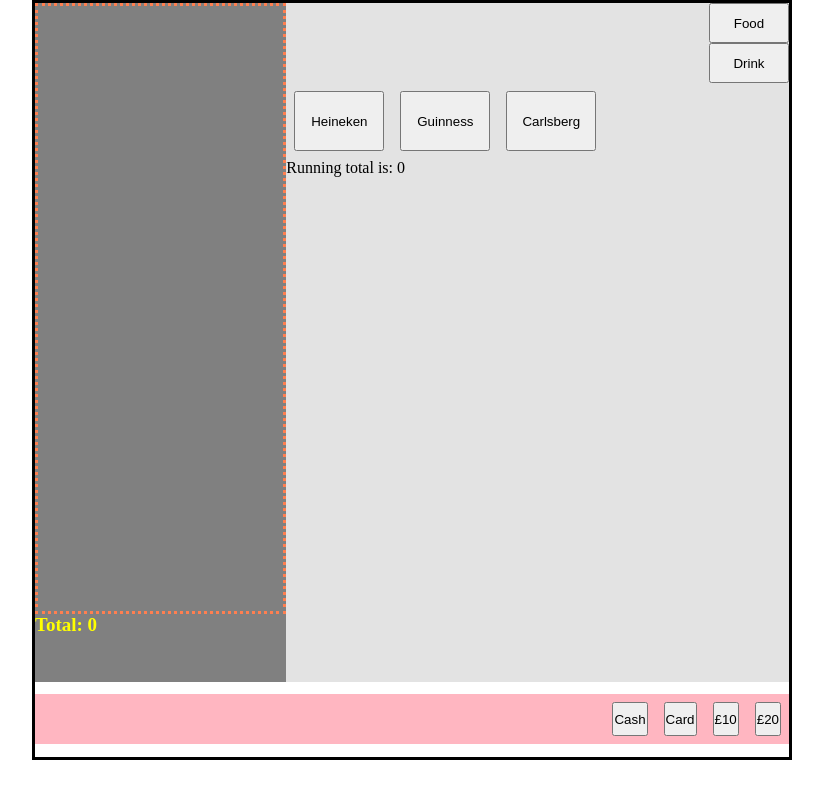
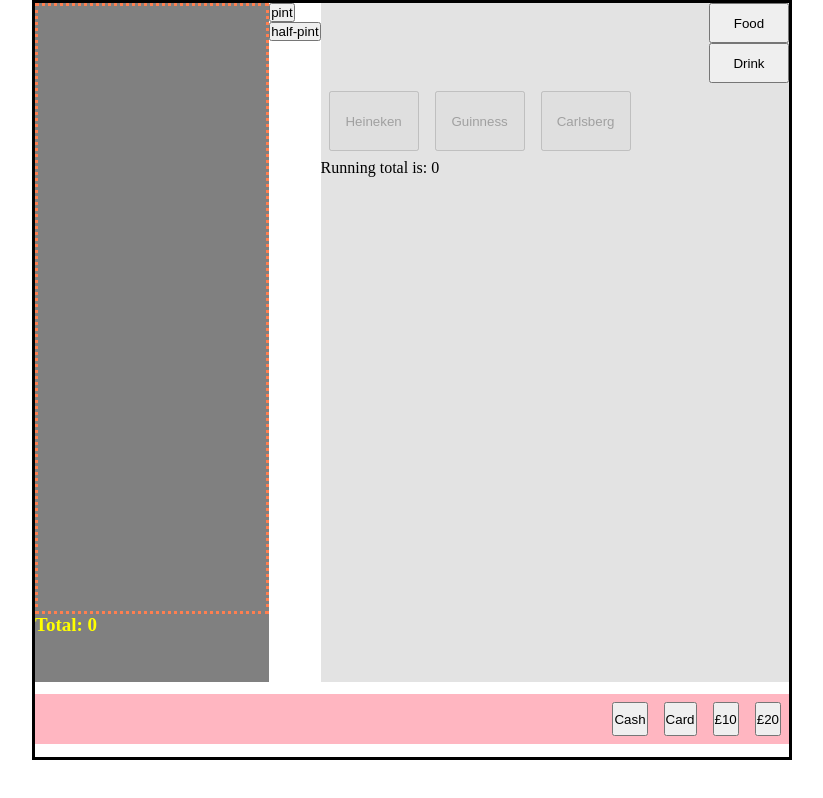
Before and after one commit to kobranocka/till, a Vue app: page / in a window 1280 px wide. Shown: the whole page, without its empty margins (228-1051 px from the left). Built offline with nearby package versions, Linux system fonts and the light colour scheme.

Commit message:
commit on 'main'

```diff
--- a/src/App.vue
+++ b/src/App.vue
@@ -1,6 +1,7 @@
 <template>
   <div class="till-wrapper">
     <Order class="order"/>
+    <SizesPanel class="sizes"/>
     <DrinksTable class="drinks-table"/>
     <PaymentButtons class="payments"/>
   </div>
@@ -10,13 +11,15 @@
 import DrinksTable from './components/DrinksTable.vue';
 import PaymentButtons from './components/PaymentButtons.vue';
 import Order from './components/Order.vue';
+import SizesPanel from './components/SizesPanel.vue';
 
 export default {
   name: 'App',
   components: {
     DrinksTable,
     PaymentButtons,
-    Order
+    Order,
+    SizesPanel
   }
 }
 </script>
--- a/src/assets/drink.json
+++ b/src/assets/drink.json
@@ -4,20 +4,20 @@
         "price":4,
         "name":"Heineken",
         "isAlcoholic":true,
-        "isEnabled":true
+        "isEnabled":false
     },
     {
         "id":2,
         "price":5,
         "name":"Guinness",
         "isAlcoholic":true,
-        "isEnabled":true
+        "isEnabled":false
     },
     {
         "id":3,
         "price":6,
         "name":"Carlsberg",
         "isAlcoholic":true,
-        "isEnabled":true
+        "isEnabled":false
     }
 ]
--- a/src/components/DrinksTable.vue
+++ b/src/components/DrinksTable.vue
@@ -1,18 +1,17 @@
 <template>
   <div class="drinks-table">
-
     <button class="item-type-button" v-on:click="drinkSelected= false">Food</button>
     <button class="item-type-button" v-on:click="drinkSelected = true">Drink</button>
 
     <ul class="product-group"  v-show ="drinkSelected">
       <li class = "product-item" v-for="drink in drinks" :key="drink.id">
-        <button class = "product-button" v-on:click="updateTotal(drink)">{{drink.name}}</button>
+        <button class = "product-button" v-on:click="updateTotal(drink, 'drink')" :disabled="!drink.isEnabled">{{drink.name}}</button>
       </li>
     </ul>
 
       <ul class="product-group" v-show="!drinkSelected">
       <li class = "product-item" v-for="food in foods" :key="food.id">
-        <button class = "product-button" v-on:click="updateTotal(food)">{{food.name}}</button>
+        <button class = "product-button" v-on:click="updateTotal(food, 'food')">{{food.name}}</button>
       </li>
     </ul>
 
@@ -24,6 +23,7 @@
 
 let drinksData = require("../assets/drink.json");
 let foodData = require("../assets/food.json");
+let mult = 1;
 export default {
   name: 'DrinksTable',
   data(){
@@ -34,15 +34,24 @@ export default {
       drinkSelected: true
     };
   },
+  mounted(){
+    //TEST: on size selected, enable the choice of drinks and count their price by mult
+      this.emitter.on("sizeSelected", (multiply) =>{
+        mult = multiply;
+        // enable drinks
+        this.drinks.forEach(drink => drink.isEnabled = true);
+      })
+  },
   methods:{
-
-    logPrice(price){
-      console.log(price);
-    },
-
-    updateTotal(item){
-      this.total += item.price;
-      this.emitter.emit("itemPressed", item);
+    updateTotal(item, type){
+      // update item's price field
+      let newItem = JSON.parse(JSON.stringify(item));
+      if(type == 'drink'){
+        newItem.price = newItem.price*mult;
+      }
+      this.total += newItem.price;
+      this.emitter.emit("itemPressed", newItem);
+      this.drinks.forEach(drink => drink.isEnabled = false);
     }
   }
 };
--- a/src/components/Order.vue
+++ b/src/components/Order.vue
@@ -27,11 +27,8 @@ export default {
         this.emitter.on("itemPressed", (item)=>{
             this.orderTotal += item.price;
             this.billItems.push(item);
-            console.log(item.name)
         })
-        // TEST
         this.emitter.on("paymentReceived", (payment)=>{
-            // reset total
             if(payment == "max" || this.orderTotal - payment <= 0){
                 this.orderTotal = 0;
                 this.billItems.length = 0;
@@ -40,9 +37,7 @@ export default {
                 let pay = {"name": "payment", "price": payment*(-1)};
                 this.billItems.push(pay);
             }
-            // if total > 0 show payment on the list, else reset the list
         })
-        // TEST
     },
 }
 </script>
--- a/src/components/PaymentButtons.vue
+++ b/src/components/PaymentButtons.vue
@@ -1,9 +1,9 @@
 <template>
     <section class="payments">
-        <button v-on:click="payment('max')">Cash</button>
-        <button v-on:click="payment('max')">Card</button>
-        <button v-on:click="payment(10)">£10</button>
-        <button v-on:click="payment(20)">£20</button>
+        <button v-on:click="payment('max', 'cash')">Cash</button>
+        <button v-on:click="payment('max', 'card')">Card</button>
+        <button v-on:click="payment(10, 'cash')">£10</button>
+        <button v-on:click="payment(20, 'cash')">£20</button>
     </section>
 </template>
 
@@ -17,7 +17,12 @@ export default {
     },
     // TEST
     methods:{
-        payment(amount){
+        payment(amount, method){
+            if(method == "card"){
+                alert("paid by card");
+            }else if(amount == 'max'){
+                alert("paid by cash");
+            }
             this.emitter.emit("paymentReceived", amount);
         }
     }
--- /dev/null
+++ b/src/components/SizesPanel.vue
@@ -0,0 +1,31 @@
+<template>
+    <ul>
+        <li v-for="size in sizes" :key="size.size">
+            <button v-on:click="sizeSelected(size)">{{size.size}}</button>
+        </li>
+    </ul>
+</template>
+
+<script>
+let sizes = [
+    {size: "pint", mult: "1"},
+    {size: "half-pint", mult: "0.5"}];
+export default {
+    name: 'SizesPanel',
+    data(){
+        return{
+            sizes:sizes
+    };
+    },
+    methods:{
+        sizeSelected(size){
+            this.emitter.emit("sizeSelected", size.mult);
+        }
+    }
+}
+
+</script>
+
+<style scoped>
+
+</style>
```
